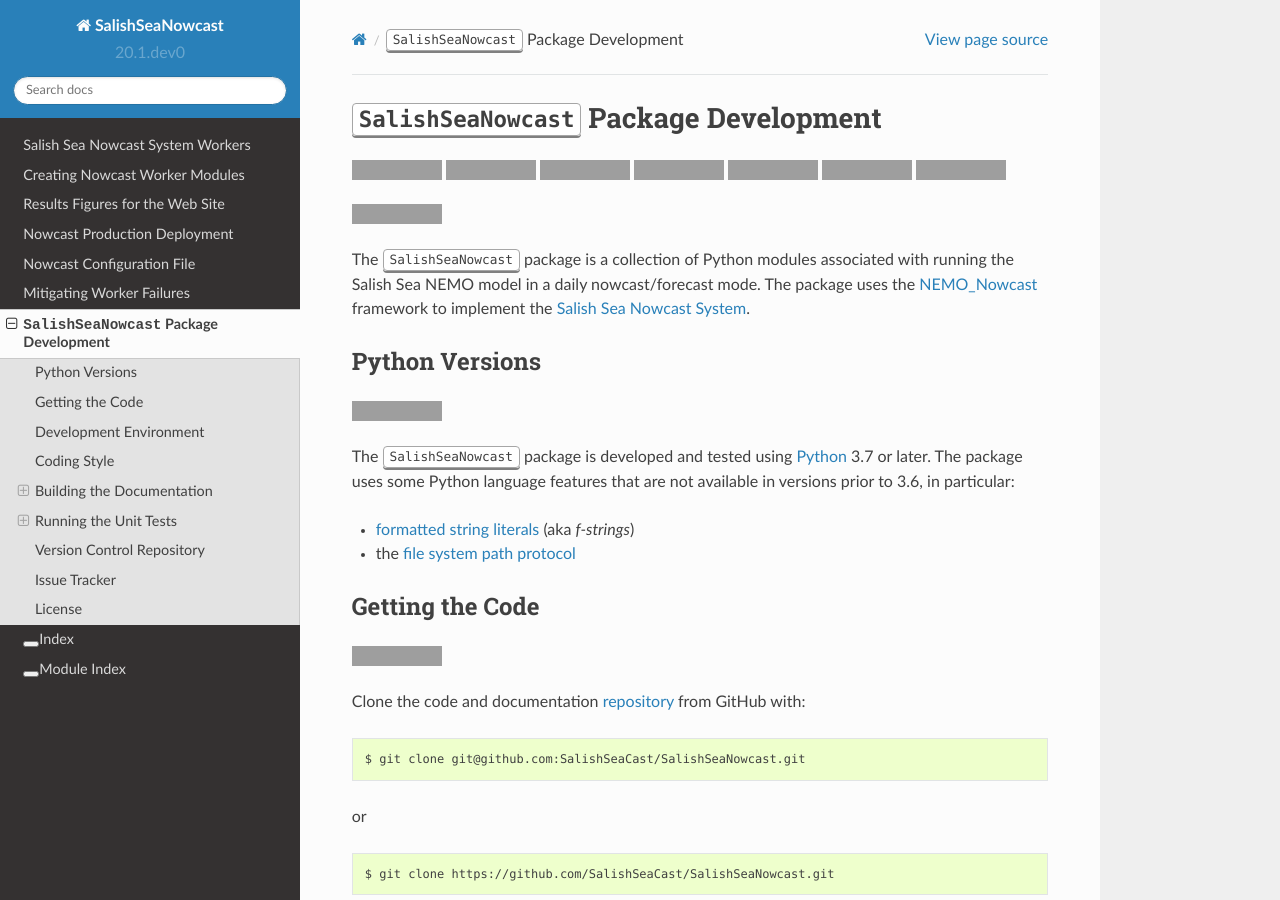
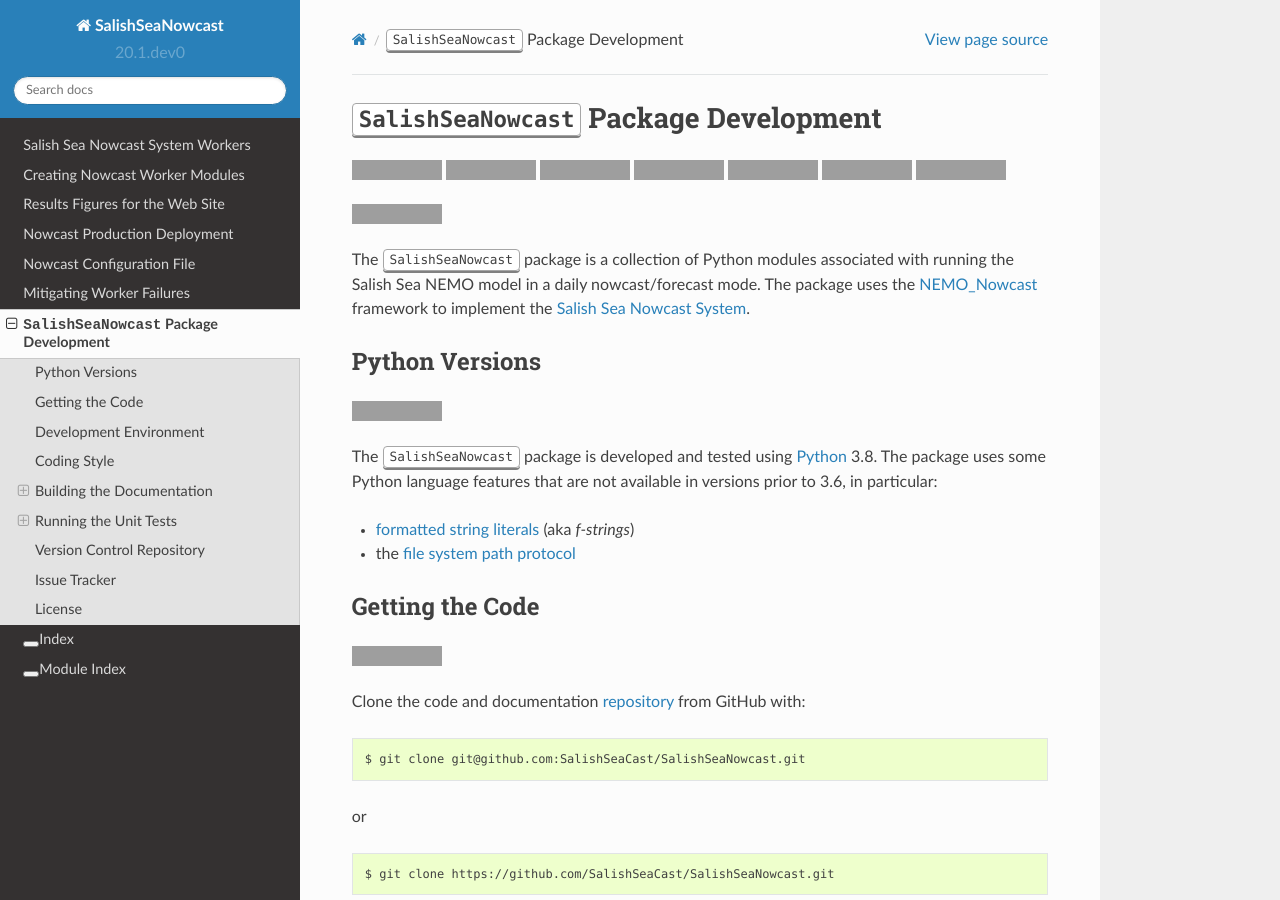
Before and after one commit to SalishSeaCast/SalishSeaNowcast, a Sphinx documentation site: the page built from docs/pkg_development.rst, in a window 1280 px wide and 900 px high, cut to the strip 0-900 px from the top of the window. Built offline with Sphinx 7.4.7 and the Read the Docs theme 2.0.0, drawn with Linux system fonts in a browser that asks for light colours; grey boxes are pictures that could not be loaded.

Commit message:
Chg dev, prod & test envs to use Python 3.8 only
There is no need for this package to support versions other than those used for
dev and deployment. Presently those are both 3.8.

```diff
--- a/README.rst
+++ b/README.rst
@@ -7,8 +7,8 @@
 .. image:: https://img.shields.io/badge/license-Apache%202-cb2533.svg
     :target: https://www.apache.org/licenses/LICENSE-2.0
     :alt: Licensed under the Apache License, Version 2.0
-.. image:: https://img.shields.io/badge/python-3.6+-blue.svg
-    :target: https://docs.python.org/3.7/
+.. image:: https://img.shields.io/badge/python-3.8-blue.svg
+    :target: https://docs.python.org/3.8/
     :alt: Python Version
 .. image:: https://img.shields.io/badge/version%20control-git-blue.svg?logo=github
     :target: https://github.com/SalishSeaCast/SalishSeaNowcast
--- a/docs/pkg_development.rst
+++ b/docs/pkg_development.rst
@@ -22,8 +22,8 @@
 .. image:: https://img.shields.io/badge/license-Apache%202-cb2533.svg
     :target: https://www.apache.org/licenses/LICENSE-2.0
     :alt: Licensed under the Apache License, Version 2.0
-.. image:: https://img.shields.io/badge/python-3.6+-blue.svg
-    :target: https://docs.python.org/3.7/
+.. image:: https://img.shields.io/badge/python-3.8-blue.svg
+    :target: https://docs.python.org/3.8/
     :alt: Python Version
 .. image:: https://img.shields.io/badge/version%20control-git-blue.svg?logo=github
     :target: https://github.com/SalishSeaCast/SalishSeaNowcast
@@ -55,11 +55,11 @@
 Python Versions
 ===============
 
-.. image:: https://img.shields.io/badge/python-3.6+-blue.svg
-    :target: https://docs.python.org/3.7/
+.. image:: https://img.shields.io/badge/python-3.8-blue.svg
+    :target: https://docs.python.org/3.8/
     :alt: Python Version
 
-The :kbd:`SalishSeaNowcast` package is developed and tested using `Python`_ 3.7 or later.
+The :kbd:`SalishSeaNowcast` package is developed and tested using `Python`_ 3.8.
 The package uses some Python language features that are not available in versions prior to 3.6,
 in particular:
 
--- a/readthedocs.yml
+++ b/readthedocs.yml
@@ -2,9 +2,6 @@
 
 # Only build HTML and JSON formats
 formats: []
-
-python:
-  version: 3.7
 
 conda:
   environment: envs/environment-rtd.yaml
--- a/setup.cfg
+++ b/setup.cfg
@@ -28,7 +28,6 @@
     License :: OSI Approved :: Apache Software License
     Programming Language :: Python :: Implementation :: CPython
     Programming Language :: Python :: 3
-    Programming Language :: Python :: 3.7
     Programming Language :: Python :: 3.8
     Operating System :: POSIX :: Linux
     Operating System :: Unix
```
Also changed, not shown: 3 other files.
